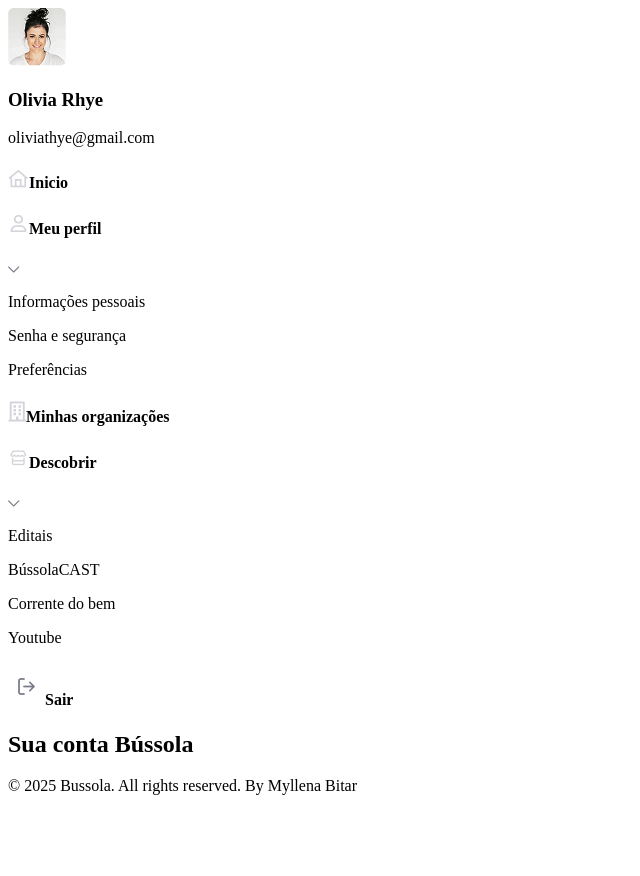
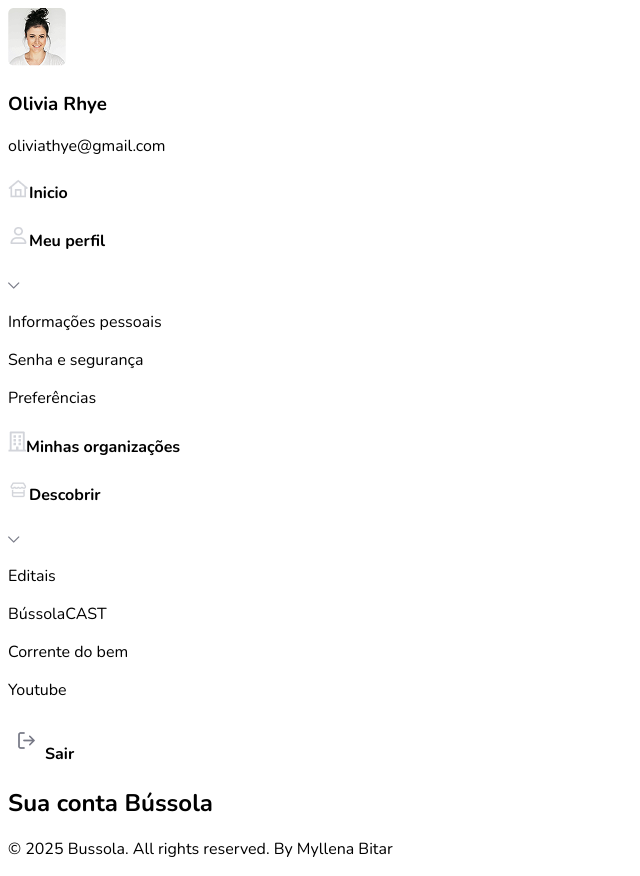
Before and after one commit to myllenabitar/desafio-pagehome-bussola, a plain HTML site: page index.html in a window 1280 px wide. Shown: the whole page, without its empty margins (0-640 px from the left). Before the commit the page ends 811 px from the top, so only its background shows below. Drawn offline with nearby package versions, Linux system fonts and the light colour scheme.

Commit message:
add Google Fonts and update CSS variables in index.html and style.css

```diff
--- a/index.html
+++ b/index.html
@@ -39,12 +39,14 @@
     <meta name="msapplication-square310x310logo" content="icon.png">
     <meta name="msapplication-notification" content="frequency=30;polling-uri=index.html;polling-uri2=index.html;polling-uri3=index.html;polling-uri4=index.html;polling-uri5=index.html;cycle=1">
     <title>Desafio Page Home Bussola</title>
-    <link rel="stylesheet" href="style.css">
+    <link rel="stylesheet" href="./style.css">
+    <link href="https://fonts.googleapis.com/css2?family=Nunito:wght@300;400;700&display=swap" rel="stylesheet">
+
 </head>
 <body>
 
     <main>
-        <section>
+        <section id="menu-lateral" class="menu-lateral">
             <div class="menu-conta">
                 <img src="./img/Rectangle 7.png" alt="Foto de Perfil">
                 <h3>Olivia Rhye</h3>
@@ -69,8 +71,9 @@
                 <h4><img src="./img/_Button base.png" alt="icone-sair">Sair</h4>
             </div>
         </section>
-        <section>
+        <section id="pagina-inicial" class="pagina-inicial">
             <h1>Sua conta Bússola</h1>
+
         </section>
     </main>
     <footer>
--- a/style.css
+++ b/style.css
@@ -0,0 +1,14 @@
+*,
+*::after,
+*::before {
+  box-sizing: border-box;
+  font-family: var(--font-family);
+}
+
+html {
+  --font-family:Nunito, sans-serif;
+  --font-size-titulo: 14px;
+  --primary-color-1: ;
+  --primary-color-2: ;
+  --text-color:;
+}
```
